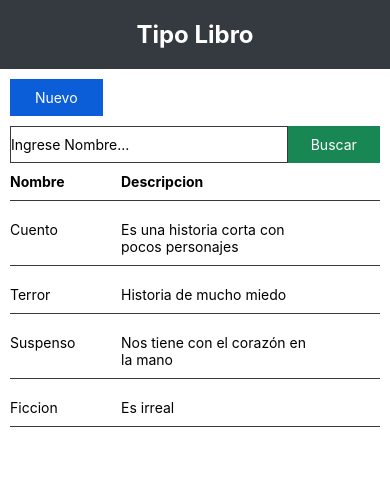
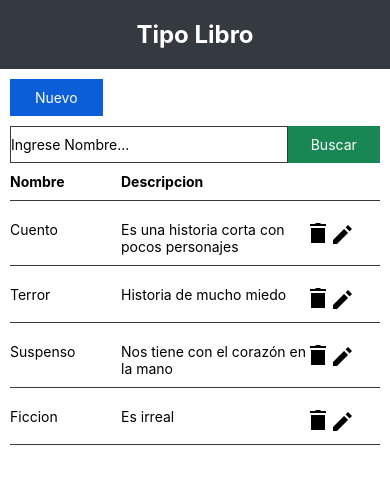
Before and after one commit to EmmanuelRuizGarcia/MyFirstAppReactNative, a React Native app: screen / in a window 390 px wide. Shown: the top 484 px of the page. Built offline with nearby package versions, Linux system fonts and the light colour scheme.

Commit message:
se agregaron iconos a la app

```diff
--- a/src/pages/TipoLibroPage.js
+++ b/src/pages/TipoLibroPage.js
@@ -1,5 +1,5 @@
 import React, {useState, useEffect} from "react";
-import { View, StyleSheet, Text, FlatList, TextInput, TouchableHighlight, Modal, Pressable } from "react-native";
+import { View, StyleSheet, Text, FlatList, TextInput, TouchableHighlight, Modal, Pressable, Image } from "react-native";
 import Titulo from "../Component/Titulo";
 import Boton from "../Component/Boton";
 import FlatListCabecera from "../Component/FlatListCabecera";
@@ -57,6 +57,10 @@ const TipoLibroPage=()=>{
                             <View style={stylesPage.styleContainer}>
                                 <Text style={{width: "30%"}}>{item.NOMBRETIPOLIBRO}</Text>
                                 <Text style={{width: "50%"}}>{item.DESCRIPCION}</Text>
+                                <View style={{flexDirection:"row", width: "20%"}}>
+                                    <Image source={require("../../iconos/eliminar.png")} />
+                                    <Image style={{marginTop: 2}} source={require("../../iconos/editar.png")} />
+                                </View>
                             </View>
                         )
                     }
```
Also changed, not shown: iconos/editar.png (added), iconos/eliminar.png (added).
